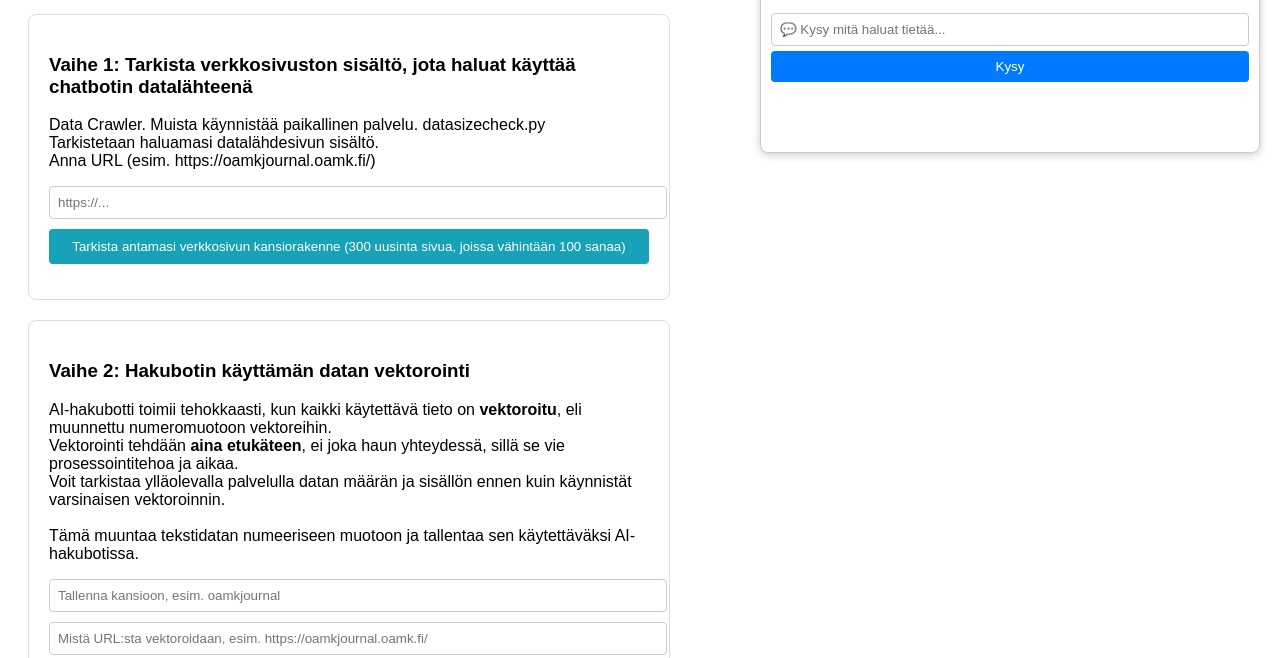
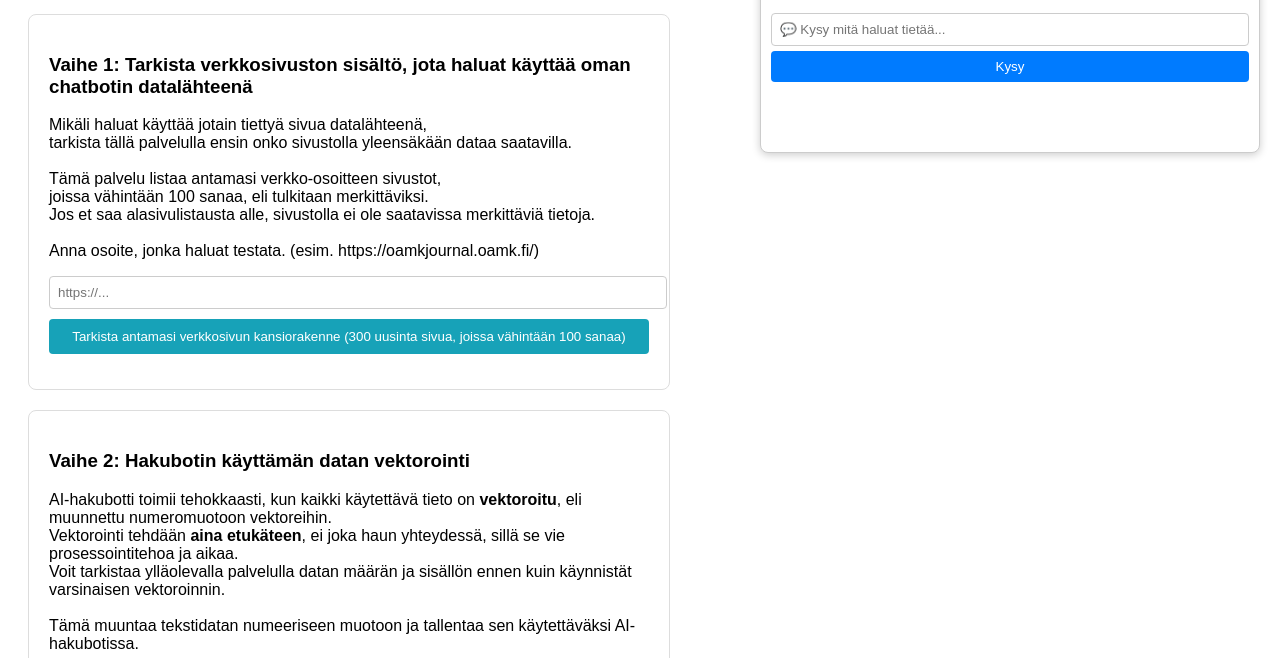
Before and after one commit to SamiKoskiOamk/ArcticAIBotti, a plain HTML site: page index.html in a window 1280 px wide. Shown: the part 142-800 px from the top of the page. Drawn offline with Linux system fonts and the light colour scheme.

Commit message:
info teksti päivitys

```diff
--- a/index.html
+++ b/index.html
@@ -13,11 +13,14 @@
 
 <!-- 🔍 Vaihe 1: Datan tarkistus -->
 <div id="check-box" style="max-width:600px;margin:40px 0 0 20px;padding:20px;border:1px solid #ddd;border-radius:8px;font-family:sans-serif;">
-  <h3>Vaihe 1: Tarkista verkkosivuston sisältö, jota haluat käyttää chatbotin datalähteenä</h3>
+  <h3>Vaihe 1: Tarkista verkkosivuston sisältö, jota haluat käyttää oman chatbotin datalähteenä</h3>
   <p>
-    Data Crawler. Muista käynnistää paikallinen palvelu. datasizecheck.py<br>
-    Tarkistetaan haluamasi datalähdesivun sisältö.<br>
-    Anna URL (esim. https://oamkjournal.oamk.fi/)
+    Mikäli haluat käyttää jotain tiettyä sivua datalähteenä,<br>
+    tarkista tällä palvelulla ensin onko sivustolla yleensäkään dataa saatavilla. <br><br>
+    Tämä palvelu listaa antamasi verkko-osoitteen sivustot, <br>
+    joissa vähintään 100 sanaa, eli tulkitaan merkittäviksi. <br>
+    Jos et saa alasivulistausta alle, sivustolla ei ole saatavissa merkittäviä tietoja. <br><br>
+    Anna osoite, jonka haluat testata. (esim. https://oamkjournal.oamk.fi/)
   </p>
 
   <input type="text" id="url-input" placeholder="https://..." style="width:100%;padding:8px;border-radius:4px;border:1px solid #ccc;" />
```
